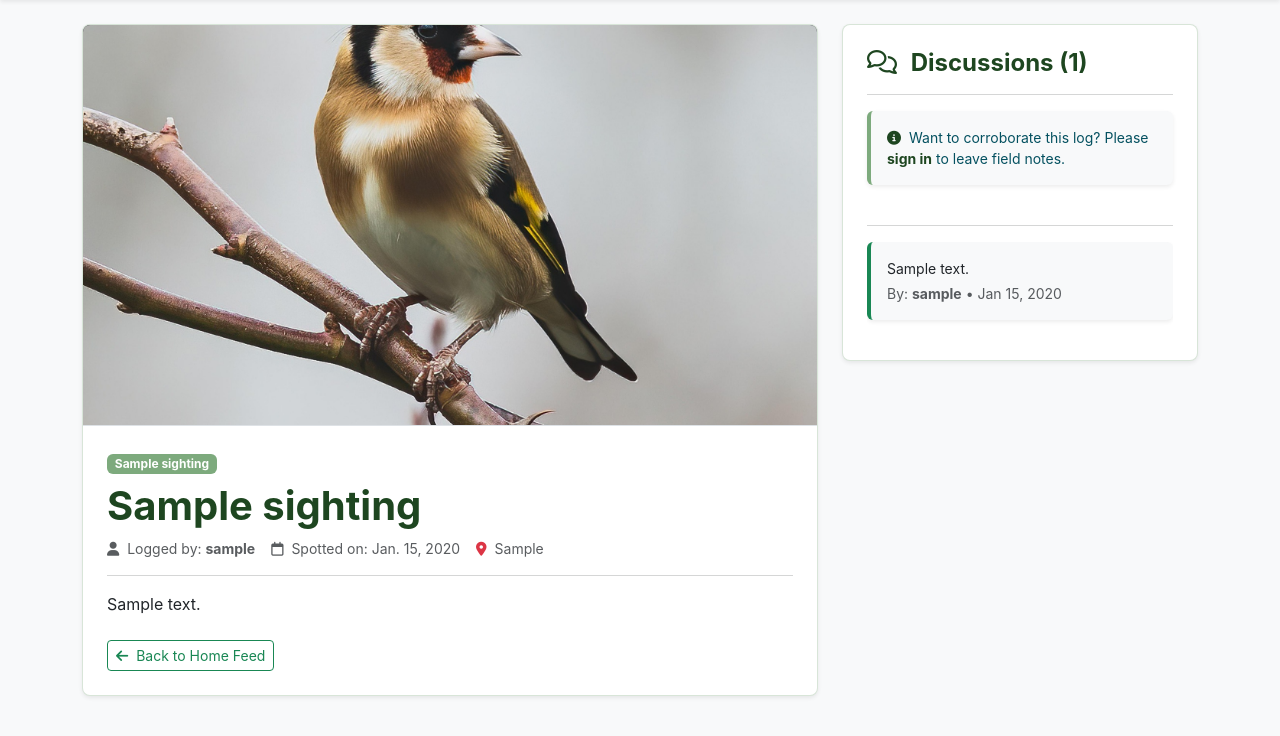
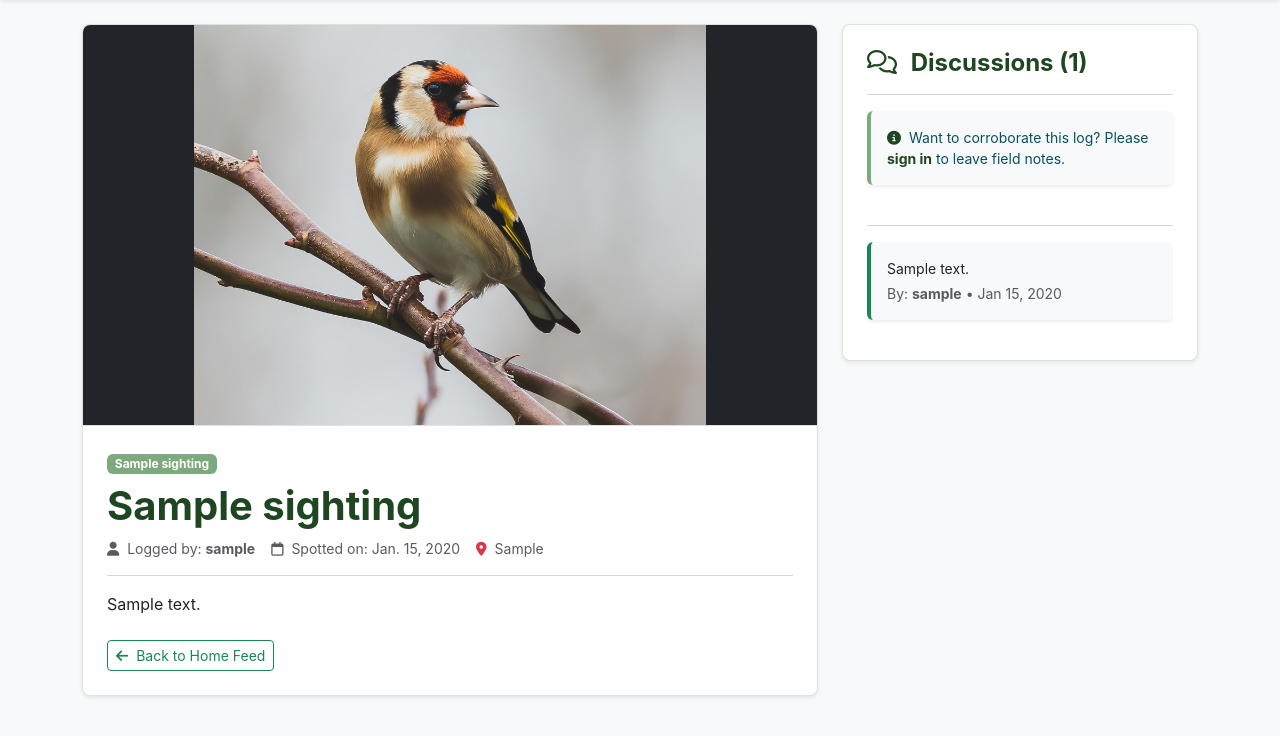
Before and after one commit to lion695/twitcher_app, a Django app: a page that uses sightings/templates/sightings/sighting_detail.html in a window 1280 px wide. Shown: the part 59-795 px from the top of the page. Run offline with Django 4.2, Linux system fonts and the light colour scheme; tables that the repository leaves empty hold one stand-in row (values such as "Sample post"); some libraries are stand-ins or nearby versions.

Commit message:
style: switch default placeholder image layout to object-fit contain to resolve clipping

```diff
--- a/sightings/templates/sightings/sighting_detail.html
+++ b/sightings/templates/sightings/sighting_detail.html
@@ -18,8 +18,9 @@
                     style="max-height: 550px; object-fit: contain;">
                 {% else %}
                 <!-- Local static fallback placeholder asset -->
-                <img src="{% static 'images/default.jpg' %}" class="img-fluid w-100 object-fit-cover"
-                    alt="Default nature placeholder image" style="max-height: 400px;">
+                <img src="{% static 'images/default.jpg' %}" class="img-fluid w-100"
+                    alt="Default nature placeholder image"
+                    style="max-height: 400px; object-fit: contain;">
                 {% endif %}
             </div>
 
```
